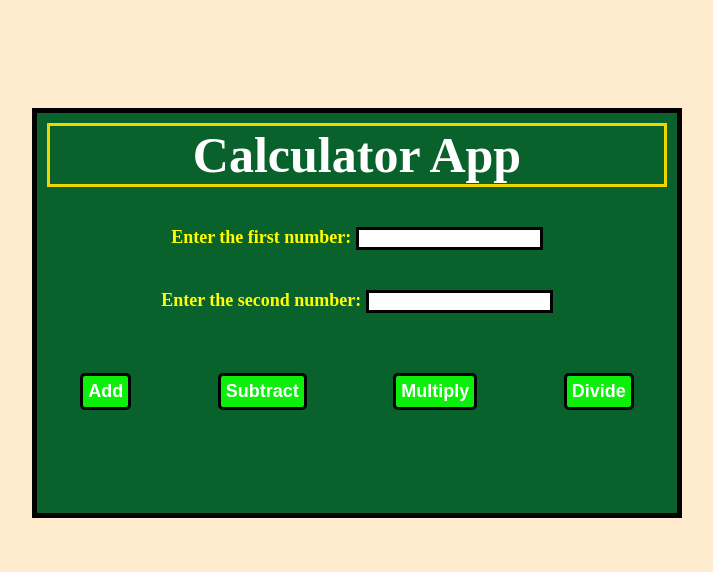
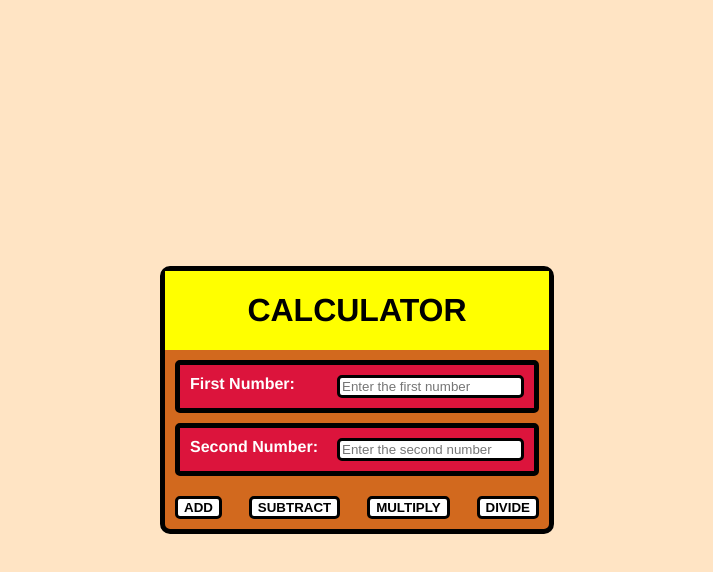
Before and after one commit to OliverWayne007/Basic_Calculator_App, a plain HTML site: page index.html in a window 1280 px wide. Shown: the whole page, without its empty margins (283-996 px from the left). Drawn offline with Linux system fonts and the light colour scheme.

Commit message:
style.css file updated

```diff
--- a/index.html
+++ b/index.html
@@ -4,27 +4,27 @@
     <meta charset="UTF-8">
     <meta http-equiv="X-UA-Compatible" content="IE=edge">
     <meta name="viewport" content="width=device-width, initial-scale=1.0">
-    <title>Basic Calculator</title>
+    <title>Basic Calculator App</title>
     <link rel="stylesheet" href="style.css">
 </head>
 <body>
-    <div id="content">
-        <div id="heading">Calculator App</div>
-        <div id="firstNumber">
-            <label class="spanContentStyle"> Enter the first number:   </label>
-            <input class="input" id="firstNumInput" type="text">
+    <div class="container">
+        <div id="title">
+            <h1 id="heading">CALCULATOR</h1>
         </div>
-        <div id="secondNumber">
-            <label class="spanContentStyle"> Enter the second number:   </label>
-            <input class="input" id="secondNumInput" type="text">
+        <div class="inputContainer">
+            <label for="" class="label">First Number: </label> <input id="firstNumInput" class="input" type="text" placeholder="Enter the first number">
         </div>
-        <div id="buttons">
-            <button class="button" id="add">Add</button>
-            <button class="button" id="subtract">Subtract</button>
-            <button class="button" id="multiply">Multiply</button>
-            <button class="button" id="divide">Divide</button>
+        <div class="inputContainer">
+            <label for="" class="label">Second Number: </label> <input id="secondNumInput" class="input" type="text" placeholder="Enter the second number">
         </div>
+        <div class="buttonContainer">
+            <button class="button" id="add">ADD</button>
+            <button class="button" id="subtract">SUBTRACT</button>
+            <button class="button" id="multiply">MULTIPLY</button>
+            <button class="button" id="divide">DIVIDE</button>
+        </div>
+    <script src="script.js"></script>
     </div>
-    <script src="script.js"></script>
 </body>
 </html>
--- a/style.css
+++ b/style.css
@@ -1,60 +1,66 @@
 body
 {
-    background-color: blanchedalmond;
+    margin: 0;
+    padding: 0;
     display: flex;
     justify-content: center;
     align-items: center;
+    height: 100vh;
+    background-color: bisque;
 }
 
-#content
+.container
 {
-    background-color: rgb(9, 97, 43);
     border: 5px solid black;
-    height: 50vh;
-    width: 50vw;
-    margin-top: 100px;
+    border-radius: 10px;
+    background-color: chocolate;
+    width: 30vw;
+}
+
+#title
+{
+    display: flex;
+    justify-content: center;
+    background-color: yellow;
 }
 
 #heading
 {
-    text-align: center;
+    font-family: 'Franklin Gothic Medium', 'Arial Narrow', Arial, sans-serif;
+}
+
+.inputContainer
+{
     margin: 10px;
-    font-size: 50px;
-    font-weight: bold;
-    border: 3px solid rgb(238, 214, 0);
+    padding: 10px;
+    border: 5px solid black;
+    border-radius: 5px;
+    background-color: crimson;
+    display: flex;
+    justify-content: space-between;
+}
+
+.label
+{
+    font-weight: bolder;
+    font-family: 'Franklin Gothic Medium', 'Arial Narrow', Arial, sans-serif;
     color: white;
 }
 
-#firstNumber
-{
-    text-align: center;
-    margin: 40px;
-}
-
-#secondNumber
-{
-    text-align: center;
-    margin: 40px;
-}
-
-#buttons
+.buttonContainer
 {
     display: flex;
-    flex-direction: row;
-    justify-content: space-around;
+    justify-content: space-between;
 }
 
 .button
 {
+    background-color: white;
+    color: black;
+    font-weight: bolder;
     border: 3px solid black;
     border-radius: 5px;
-    font-size: large;
-    font-weight: bold;
-    padding: 5px;
-    margin-top: 20px;
-    background-color: rgb(11, 239, 11);
-    color: white;
-    cursor: pointer;
+    margin: 10px;
     transition: background-color 0.5s , color 0.5s;
 }
 
@@ -70,14 +76,8 @@ body
     background-color: rgba(1, 1, 131, 0.485);
 }
 
-.spanContentStyle
-{
-    color: yellow;
-    font-weight: bold;
-    font-size: large;
-}
-
 .input
 {
     border: 3px solid black;
+    border-radius: 5px;
 }
```
